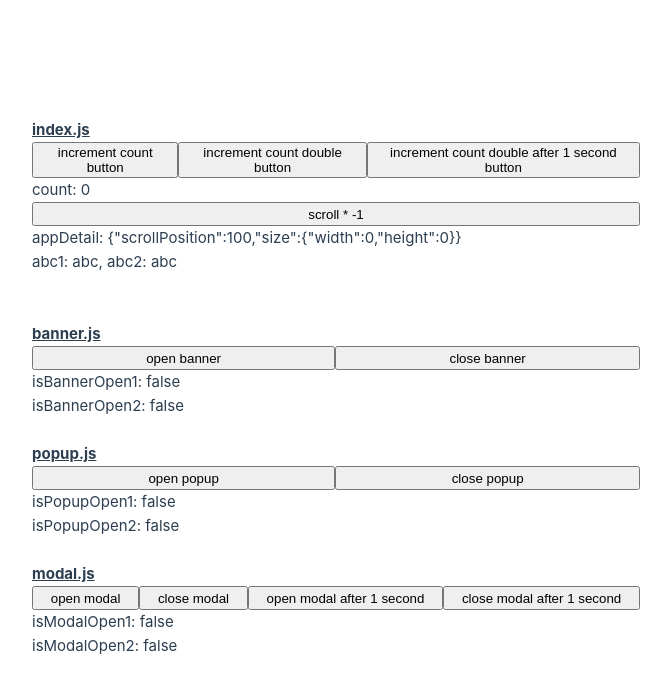
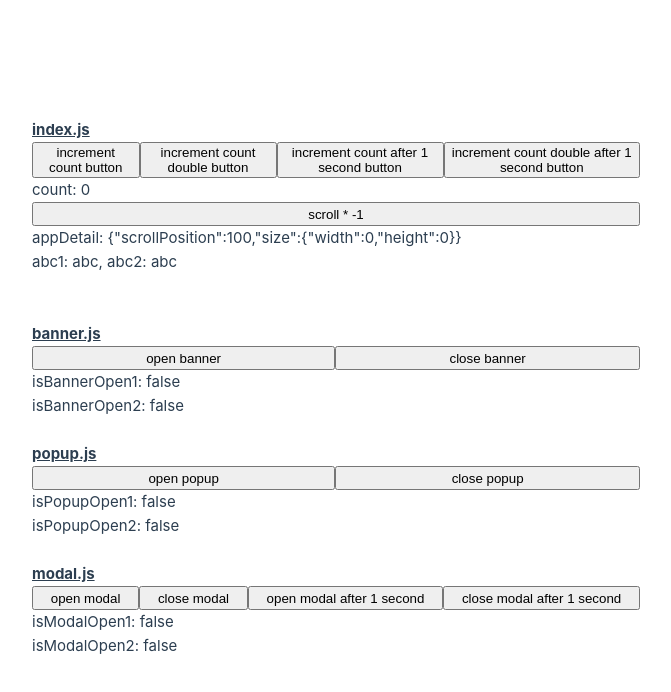
Before and after one commit to mochang2/vuex-javascript-example, a Vue app: page / in a window 1280 px wide. Shown: the top 692 px of the page, without its empty margins (0-671 px from the left). Built offline with nearby package versions, Linux system fonts and the light colour scheme.

Commit message:
dispatch 테스트 케이스 추가

```diff
--- a/src/App.vue
+++ b/src/App.vue
@@ -15,8 +15,11 @@ const increment = () => {
 const incrementBy = () => {
   store.commit("incrementBy", 2);
 };
-const incrementDoubleAsync = () => {
+const incrementAsync = () => {
   store.dispatch("increment");
+};
+const incrementByAsync = () => {
+  store.dispatch("incrementBy", 2);
 };
 
 const appDetail = computed(() => store.state.appDetail);
@@ -68,7 +71,10 @@ const closeModalAsync = () => {
     <button type="button" @click="incrementBy">
       increment count double button
     </button>
-    <button type="button" @click="incrementDoubleAsync">
+    <button type="button" @click="incrementAsync">
+      increment count after 1 second button
+    </button>
+    <button type="button" @click="incrementByAsync">
       increment count double after 1 second button
     </button>
   </div>
--- a/src/store/index.js
+++ b/src/store/index.js
@@ -30,7 +30,7 @@ export const store = createStore({
     async increment({ dispatch }) {
       return new Promise((resolve) => {
         setTimeout(() => {
-          dispatch("incrementBy", 2); // [TEST] normally execute when a action is called inside action
+          dispatch("incrementBy", 1); // [TEST] normally execute when a action is called inside action
           resolve();
         }, 500);
       });
```
